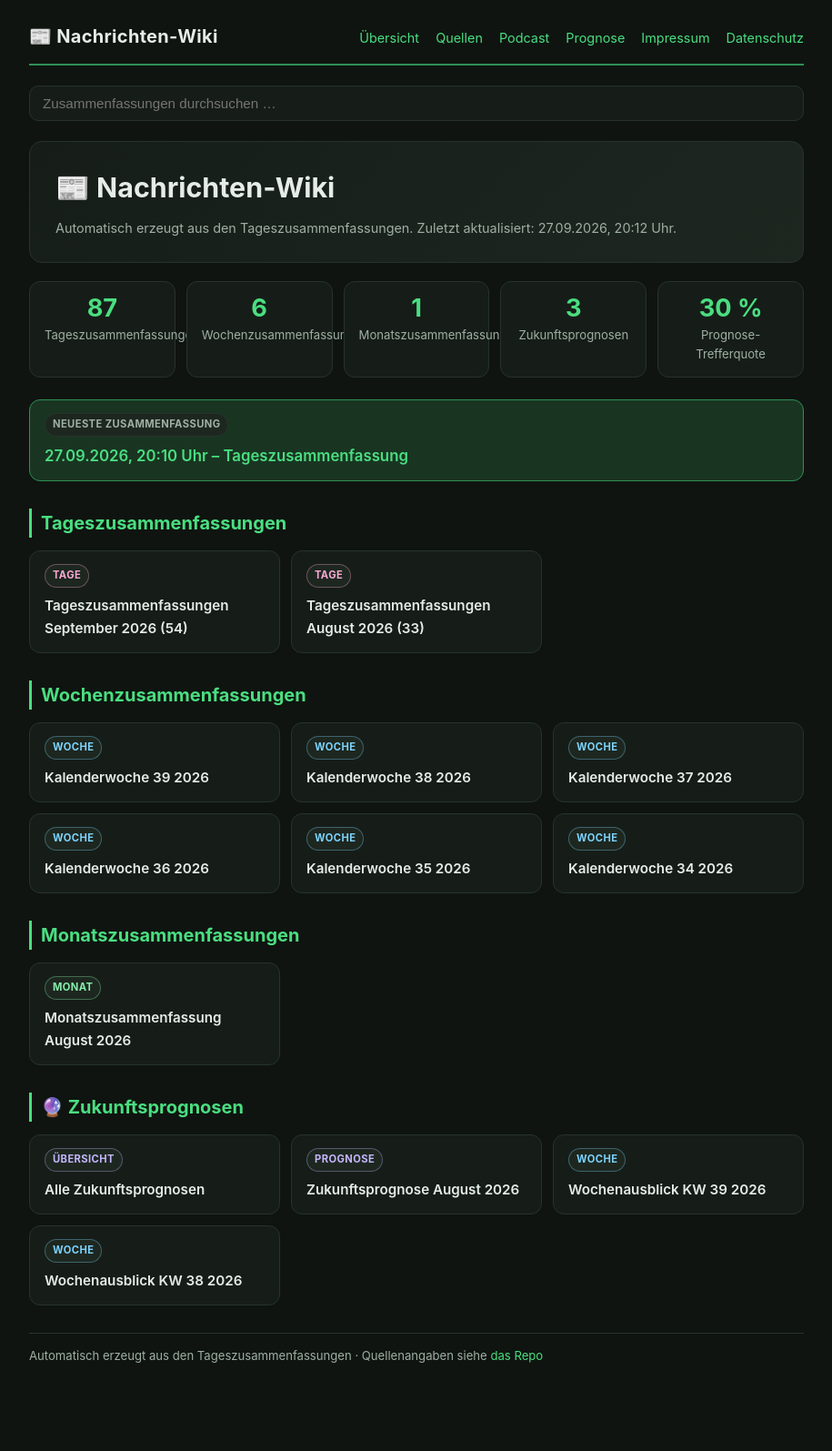
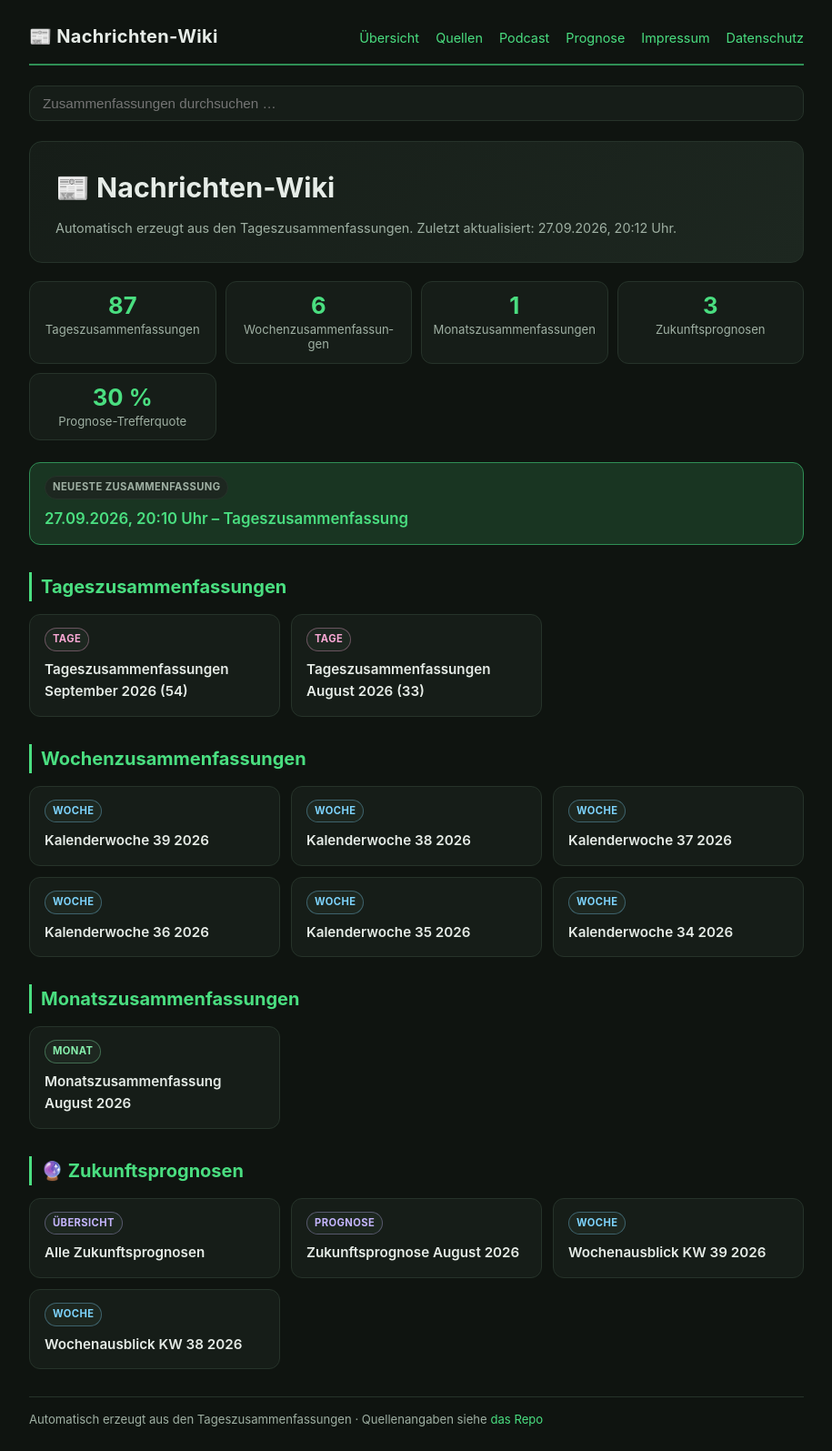
Before and after one commit to Ubuntu51/news-wiki, a Jekyll site: the page built from index.md, in a window 1280 px wide. Shown: the whole page at 91% size, without its empty margins (182-1097 px from the left). Built offline with Jekyll 4.4.1, drawn with Linux system fonts in a browser that asks for light colours; before the commit the page ends 1525 px from its top, so only the background shows below that.

Commit message:
Test: Dashboard-Kacheln entzerren (Breite/Umbruch) + CSS-Cache-Buster v6

```diff
--- a/_layouts/default.html
+++ b/_layouts/default.html
@@ -18,7 +18,7 @@
 <meta name="twitter:title" content="{{ page.title | default: site.title }}">
 <meta name="twitter:description" content="{{ page.description | default: site.description }}">
 <title>{{ page.title | default: site.title }}</title>
-<link rel="stylesheet" href="{{ '/assets/css/style.css' | relative_url }}?v=5">
+<link rel="stylesheet" href="{{ '/assets/css/style.css' | relative_url }}?v=6">
 </head>
 <body class="{{ page.body_class | default: '' }}">
 <div class="wrap">
--- a/assets/css/style.css
+++ b/assets/css/style.css
@@ -193,28 +193,33 @@ footer {
 /* Statistik-Kacheln */
 .stats {
   display: grid;
-  grid-template-columns: repeat(auto-fit, minmax(150px, 1fr));
-  gap: 12px;
+  grid-template-columns: repeat(auto-fit, minmax(170px, 1fr));
+  gap: 10px;
   margin-bottom: 24px;
 }
 .stat {
   background: var(--panel);
   border: 1px solid var(--border);
   border-radius: 12px;
-  padding: 14px 16px;
+  padding: 12px 12px;
   text-align: center;
+  min-width: 0;
 }
 .stat strong {
   display: block;
-  font-size: 1.7rem;
+  font-size: 1.6rem;
   color: var(--accent);
   line-height: 1.1;
+  overflow-wrap: break-word;
 }
 .stat span {
   display: block;
   margin-top: 4px;
   color: var(--muted);
   font-size: 0.82rem;
+  line-height: 1.25;
+  hyphens: auto;
+  overflow-wrap: break-word;
 }
 
 /* Karten-Raster */
```
